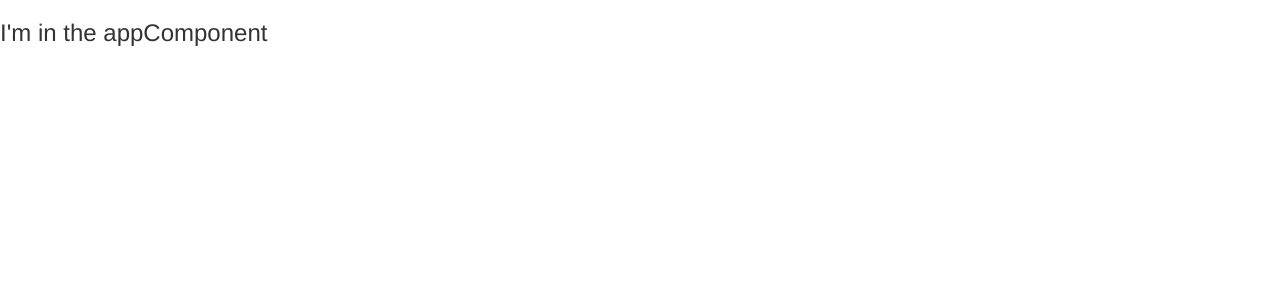
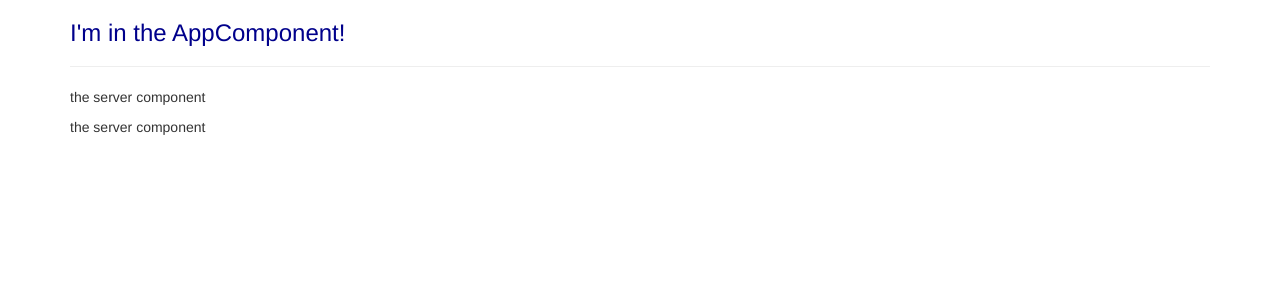
Before and after one commit to taylorgehrts/my-first-ng-app, an Angular app: page / in a window 1280 px wide. Shown: the top 300 px of the page. Built offline with nearby package versions, Linux system fonts and the light colour scheme.

Commit message:
just following along, simple styling, on to data binding now

```diff
--- a/src/app/app.component.css
+++ b/src/app/app.component.css
@@ -0,0 +1,3 @@
+h3 {
+    color: darkblue
+}
--- a/src/app/app.component.html
+++ b/src/app/app.component.html
@@ -1 +1,9 @@
-<h3>I'm in  the appComponent</h3>
+<div class="container">
+  <div class="row">
+    <div class="col-xs-12">
+      <h3>I'm in the AppComponent!</h3>
+      <hr />
+      <app-servers></app-servers>
+    </div>
+  </div>
+</div>
--- /dev/null
+++ b/src/app/servers/servers.component.html
@@ -0,0 +1,2 @@
+<app-server></app-server>
+<app-server></app-server>
--- /dev/null
+++ b/src/app/servers/servers.component.ts
@@ -0,0 +1,10 @@
+import { Component } from '@angular/core';
+
+@Component({
+  selector: 'app-servers',
+  template: '<app-server></app-server><app-server></app-server>',
+  styleUrl: './servers.component.css'
+})
+export class ServersComponent {
+
+}
```
Also changed, not shown: src/app/app.module.ts (+7 -11 lines), src/app/servers/servers.component.css (added).
